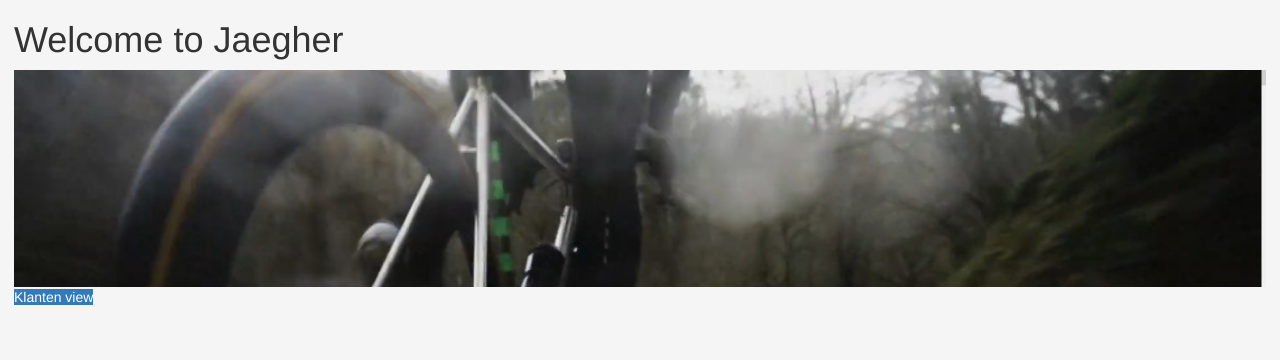
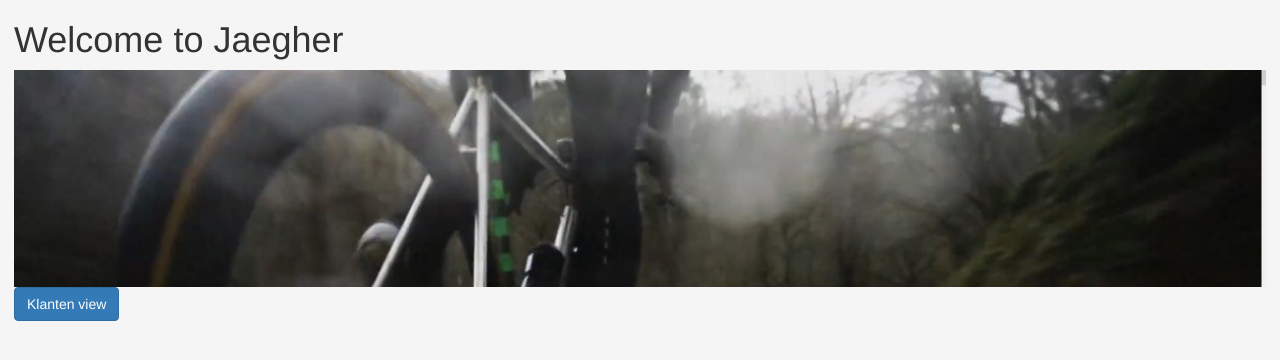
Before and after one commit to be-odisee-2020-2021-2ti-ddf-team-3/Jaegher, a Spring Boot app: page /home in a window 1280 px wide. Shown: the top 360 px of the page. Run offline with Spring Boot 4, Linux system fonts and the light colour scheme; some libraries are stand-ins or nearby versions.

Commit message:
CSS update aan home.html

```diff
--- a/jaegher/src/main/resources/templates/home.html
+++ b/jaegher/src/main/resources/templates/home.html
@@ -18,7 +18,6 @@
         </div>
     </div>
 
-    <a href="klanten" class="btn-primary">Klanten view </a>
-
+    <button class="btn btn-primary btn-md"><a href="klanten" style="color:white;">Klanten view </a></button>
 </body>
 </html>
```
